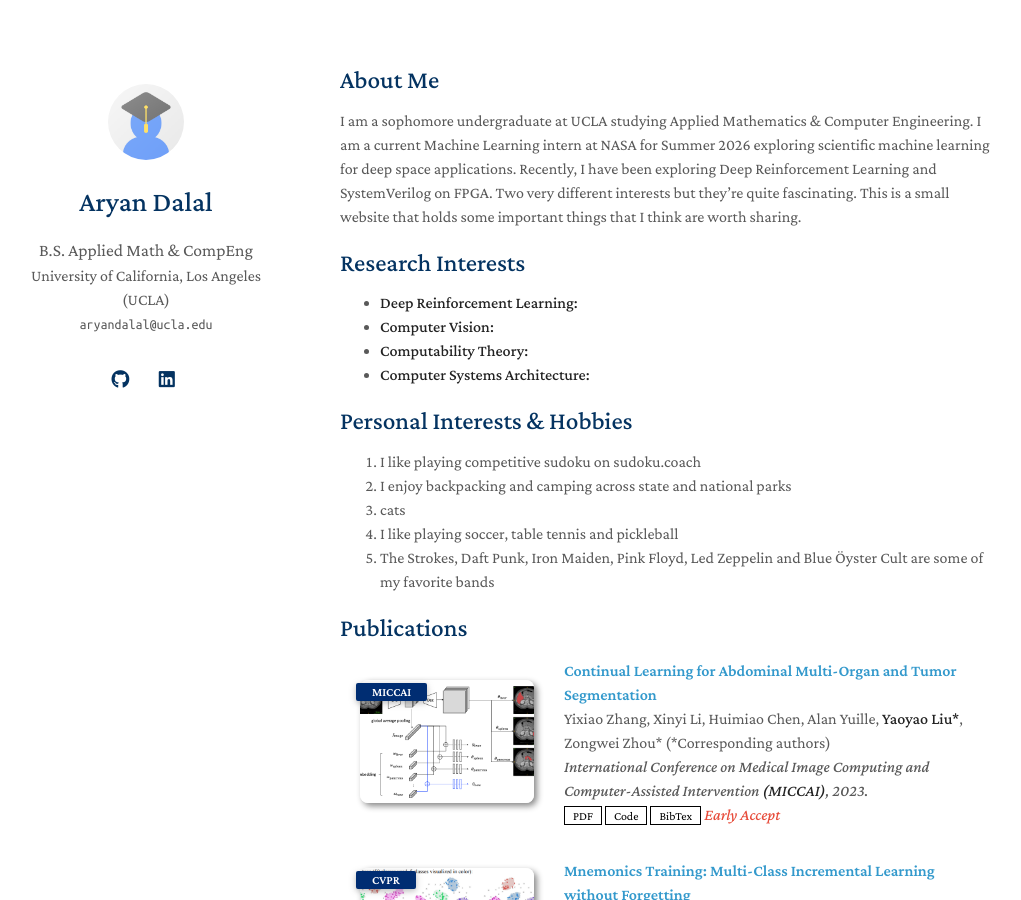
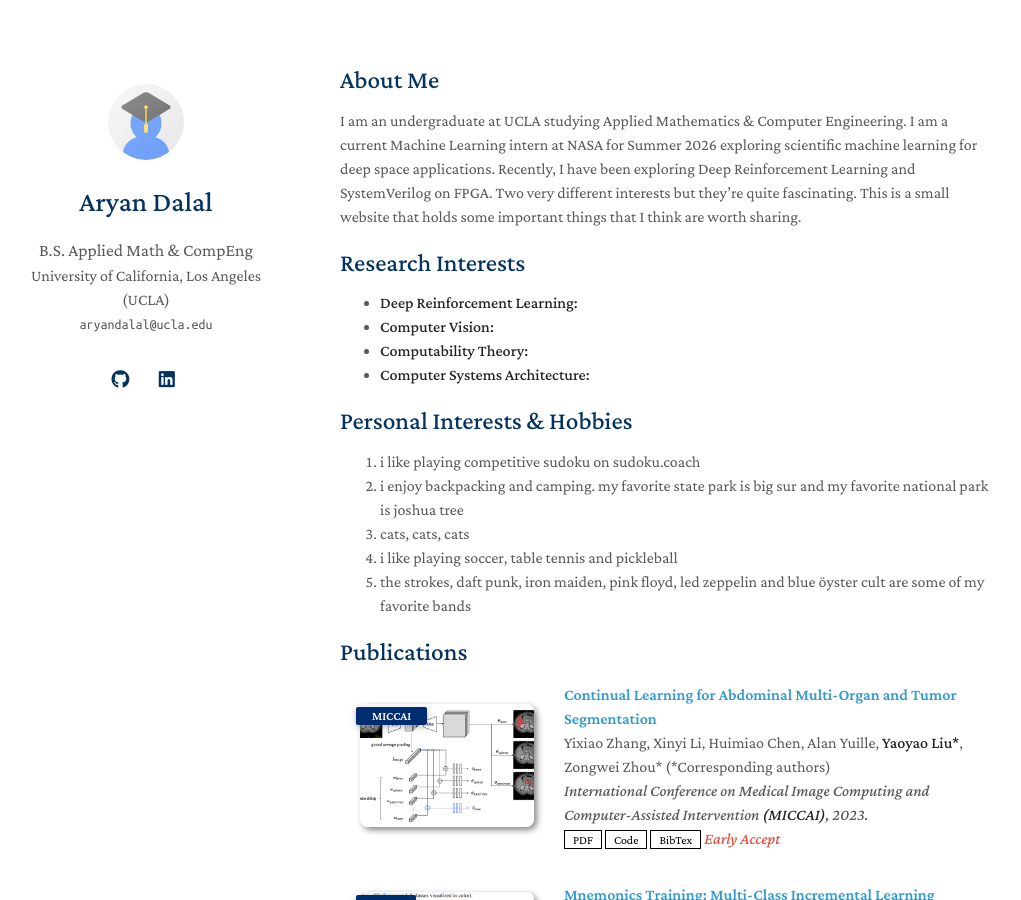
Before and after one commit to DalalAryan/dalalaryan.github.io, a Jekyll site: the page built from index.md, in a window 1280 px wide and 900 px high. Shown: the whole window, without its empty margins (130-1151 px from the left). Built offline with Jekyll 4.4.1, drawn with Linux system fonts in a browser that asks for light colours; a style sheet for code colours, icons or effects is not loaded; our own code applies the rules of GitHub Pages for plain Markdown files.

Commit message:
Update index.md

```diff
--- a/index.md
+++ b/index.md
@@ -4,7 +4,7 @@
 
 ## About Me
 
-I am a sophomore undergraduate at UCLA studying Applied Mathematics & Computer Engineering. I am a current Machine Learning intern at NASA for Summer 2026 exploring scientific machine learning for deep space applications. Recently, I have been exploring Deep Reinforcement Learning and SystemVerilog on FPGA. Two very different interests but they're quite fascinating. This is a small website that holds some important things that I think are worth sharing.
+I am an undergraduate at UCLA studying Applied Mathematics & Computer Engineering. I am a current Machine Learning intern at NASA for Summer 2026 exploring scientific machine learning for deep space applications. Recently, I have been exploring Deep Reinforcement Learning and SystemVerilog on FPGA. Two very different interests but they're quite fascinating. This is a small website that holds some important things that I think are worth sharing.
 
 ## Research Interests
 
@@ -15,11 +15,11 @@
 
 ## Personal Interests & Hobbies
 
-1. I like playing competitive sudoku on sudoku.coach
-2. I enjoy backpacking and camping across state and national parks
-3. cats
-4. I like playing soccer, table tennis and pickleball
-5. The Strokes, Daft Punk, Iron Maiden, Pink Floyd, Led Zeppelin and Blue Öyster Cult are some of my favorite bands
+1. i like playing competitive sudoku on sudoku.coach
+2. i enjoy backpacking and camping. my favorite state park is big sur and my favorite national park is joshua tree
+3. cats, cats, cats
+4. i like playing soccer, table tennis and pickleball
+5. the strokes, daft punk, iron maiden, pink floyd, led zeppelin and blue öyster cult are some of my favorite bands
 
 {% include_relative _includes/publications.md %}
 
```
